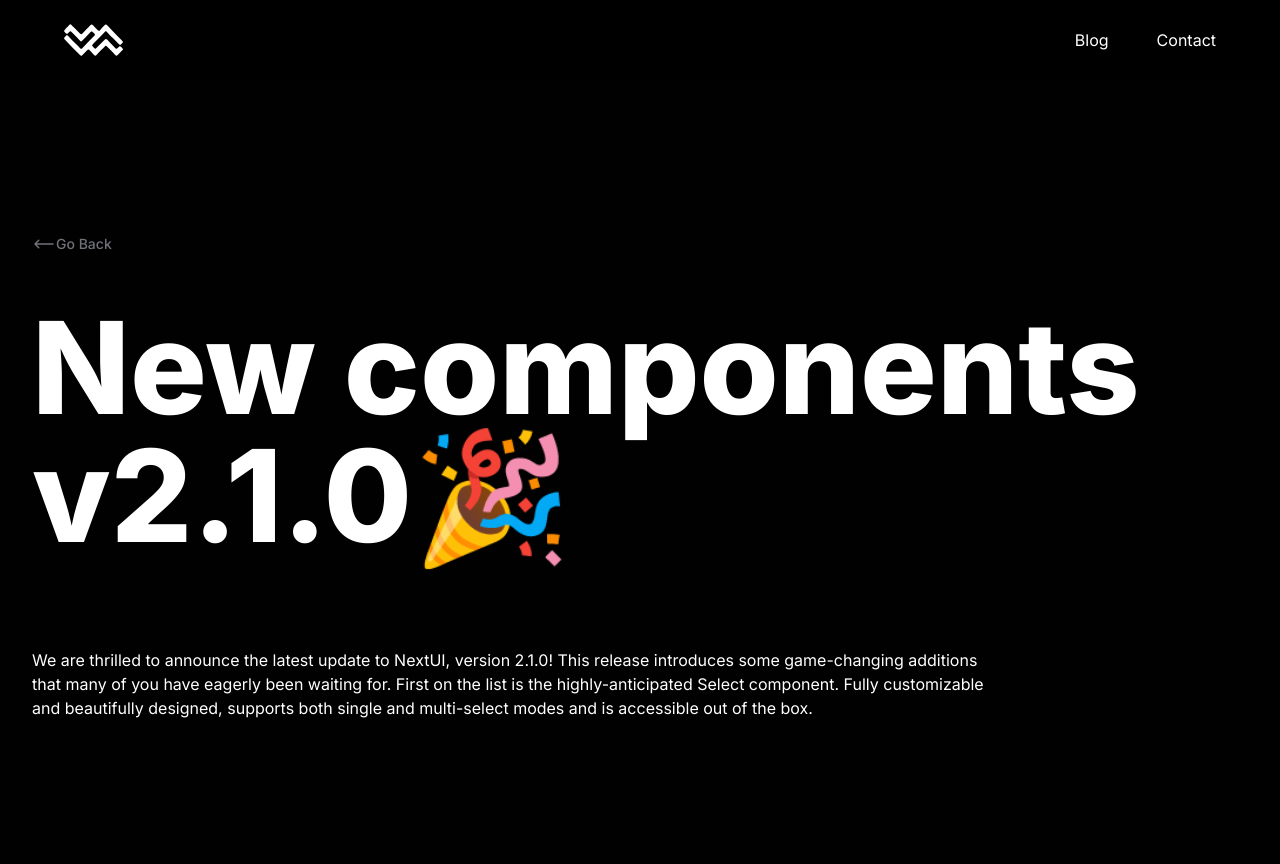
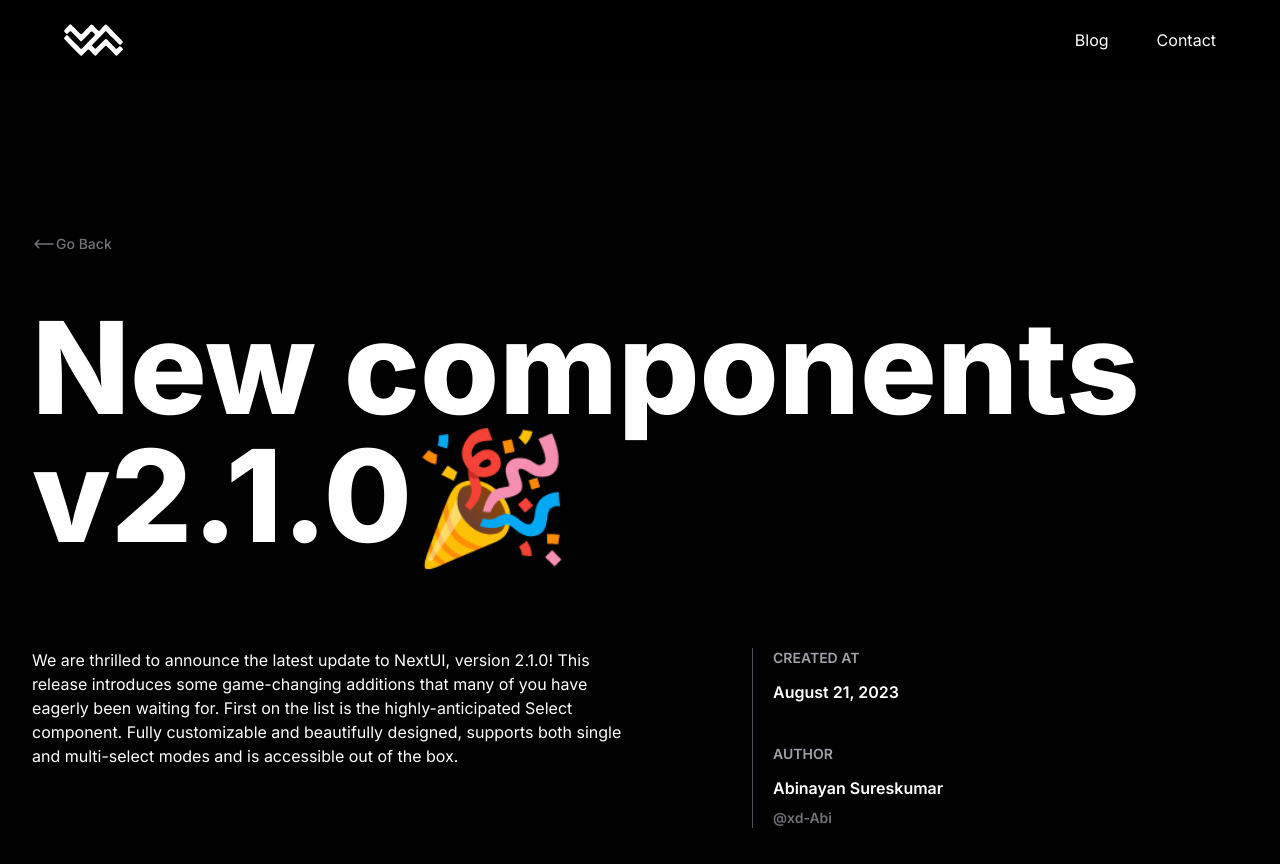
Before and after one commit to xd-Abi/portfolio, a Next.js app: page /blogs/1 in a window 1280 px wide. Shown: the top 864 px of the page. Built offline with nearby package versions, Linux system fonts and the light colour scheme.

Commit message:
Finished basic blog page

```diff
--- a/blogs.json
+++ b/blogs.json
@@ -7,7 +7,8 @@
       "github": "@xd-Abi"
     },
     "date": "August 21, 2023",
-    "content": "We are thrilled to announce the latest update to NextUI, version 2.1.0! This release introduces some game-changing additions that many of you have eagerly been waiting for. First on the list is the highly-anticipated Select component. Fully customizable and beautifully designed, supports both single and multi-select modes and is accessible out of the box."
+    "content": "We are thrilled to announce the latest update to NextUI, version 2.1.0! This release introduces some game-changing additions that many of you have eagerly been waiting for. First on the list is the highly-anticipated Select component. Fully customizable and beautifully designed, supports both single and multi-select modes and is accessible out of the box.",
+    "tags": ["NextUI", "Tailwind"]
   },
   {
     "id": "2",
@@ -17,6 +18,7 @@
       "github": "@xd-Abi"
     },
     "date": "August 21, 2023",
-    "content": "Auth0 is a service provider developed by Okta for secure website and backend encryption."
+    "content": "Auth0 is a service provider developed by Okta for secure website and backend encryption.",
+    "tags": ["Authorization"]
   }
 ]
--- a/src/app/blogs/[slug]/page.tsx
+++ b/src/app/blogs/[slug]/page.tsx
@@ -57,7 +57,27 @@ export default function Blog(props: Props) {
             {blog.title}
           </h1>
           <div className="w-full flex mt-20 md:pr-64">
-            <p className="text-white">{blog.content}</p>
+            <div className="flex w-full basis-3/4 pr-32">
+              <p className="text-white">{blog.content}</p>
+            </div>
+            <div className="flex w-full basis-1/4 border-l border-zinc-600 pl-5 flex-col">
+              <p className="text-sm uppercase font-semibold text-zinc-400">
+                Created At
+              </p>
+              <p className="text-base font-semibold text-white pt-3">
+                {blog.date}
+              </p>
+
+              <p className="text-sm uppercase font-semibold text-zinc-400 pt-10">
+                Author
+              </p>
+              <p className="text-base font-semibold text-white pt-3">
+                {blog.author.name}
+              </p>
+              <p className="text-sm font-semibold text-zinc-500 pt-2">
+                {blog.author.github}
+              </p>
+            </div>
           </div>
         </div>
       </div>
--- a/src/app/blogs/page.tsx
+++ b/src/app/blogs/page.tsx
@@ -26,11 +26,19 @@ export default function Blogs() {
                         {blog.title}
                       </h1>
                       <p className="text-sm pt-2 text-zinc-500">{blog.date}</p>
-                      <p className="text-base pt-5 text-zinc-500">
-                        {blog.content.substring(
-                          0,
-                          blog.content.indexOf(".") + 1
-                        )}
+                      <div className="text-sm pt-4 flex gap-2">
+                        {blog.tags.map(tag => (
+                          <span
+                            key={tag}
+                            className="px-3 py-1 bg-blue-500 text-xs text-white font-medium rounded-full"
+                          >
+                            {tag}
+                          </span>
+                        ))}
+                      </div>
+
+                      <p className="text-base pt-8 text-zinc-500">
+                        {blog.content.substring(0, 100)}...
                       </p>
                     </div>
                   </Link>
```
